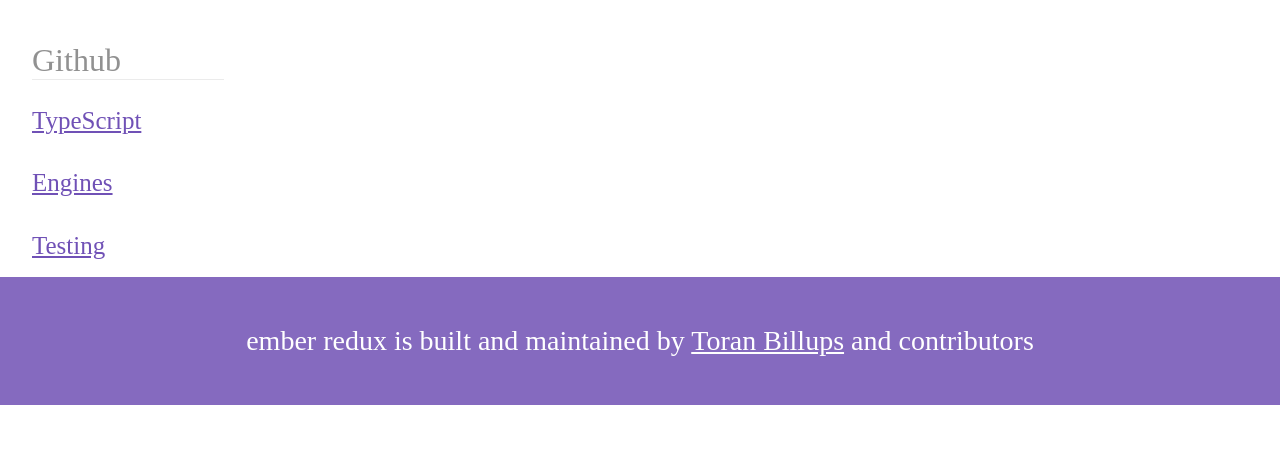
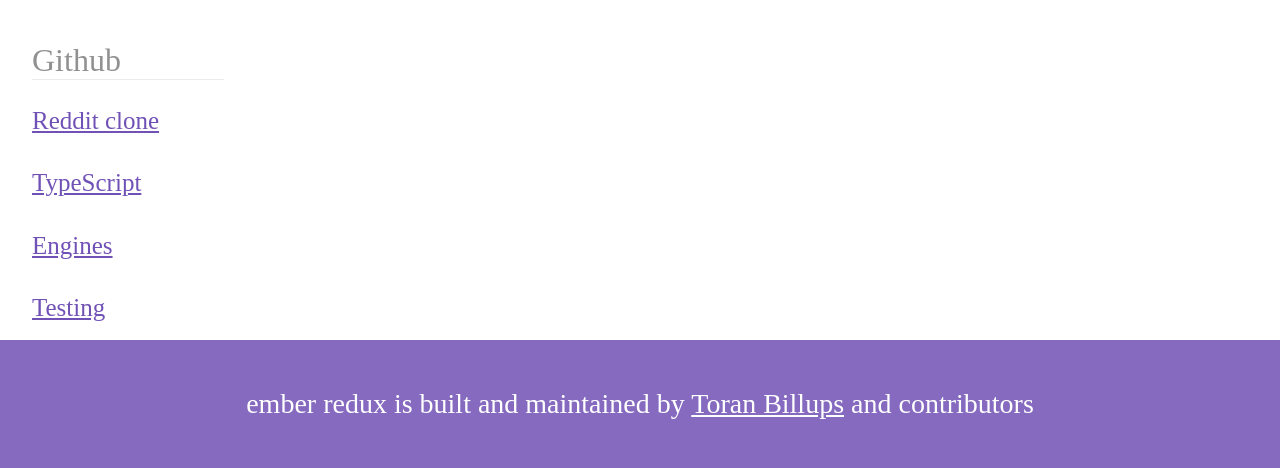
Before and after one commit to ember-redux/ember-redux, a Jekyll site: the page built from docs/examples.md, in a window 1280 px wide. Shown: the part 860-1328 px from the top of the page. Built offline with Jekyll 4.4.1, drawn with Linux system fonts in a browser that asks for light colours; before the commit the page ends 1265 px from its top, so only the background shows below that.

Commit message:
Add a link to the Reddit clone that is built in the intro video.

```diff
--- a/docs/_layouts/examples.html
+++ b/docs/_layouts/examples.html
@@ -48,6 +48,7 @@
             </div>
             <header>Github</header>
             <div class="github">
+              <a href="https://github.com/ember-redux/reddit-clone">Reddit clone</a>
               <a href="https://github.com/ember-redux/guides/commits/typescript">TypeScript</a>
               <a href="https://github.com/ember-redux/redux-and-engines/commits/master">Engines</a>
               <a href="https://github.com/ember-redux/redux-saga-testing-example">Testing</a>
```
